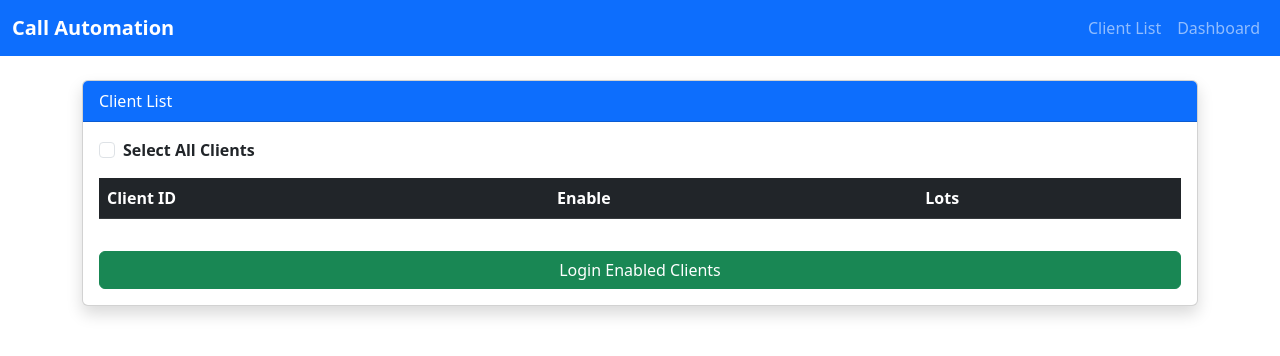
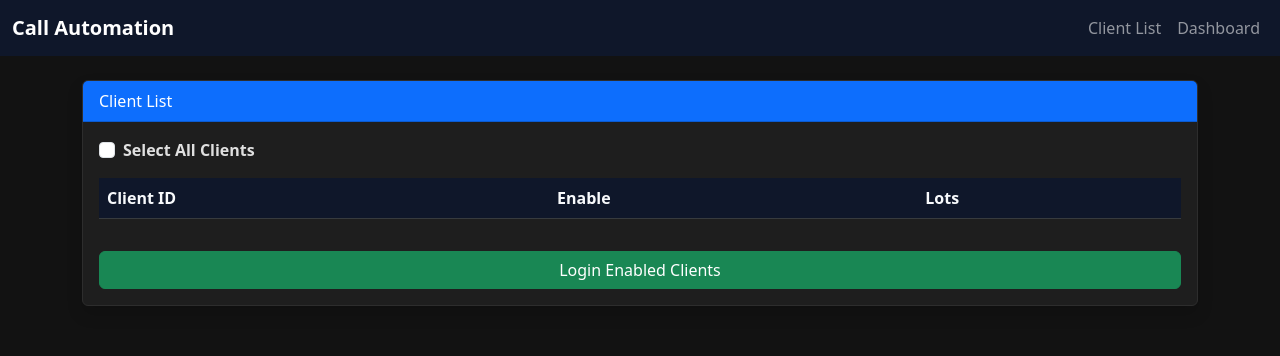
Before and after one commit to Sivaranjani0020/copy-trade, a Flask app: page / in a window 1280 px wide. Shown: the top 356 px of the page. Run offline with Flask 3, Linux system fonts and the light colour scheme; data that the repository does not hold is empty.

Commit message:
Implement dark theme styles in index.html
Added dark theme styles for body, navbar, cards, and tables.

```diff
--- a/web_api/templates/index.html
+++ b/web_api/templates/index.html
@@ -66,6 +66,51 @@
 
     <link rel="stylesheet"
           href="https://cdn.jsdelivr.net/npm/bootstrap@5.3.0/dist/css/bootstrap.min.css">
+
+    <style>
+        /* ==============================
+   DARK THEME OVERRIDE
+   ============================== */
+body {
+    background: #121212;
+    color: #e0e0e0;
+}
+
+.navbar {
+    background: #0f172a !important;
+}
+
+.card {
+    background: #1e1e1e;
+    color: #e0e0e0;
+    border: 1px solid #2d2d2d;
+}
+
+.table thead th {
+    background: #0f172a !important;
+    color: #f8fafc;
+}
+
+.table tbody td {
+    color: #e0e0e0;
+    border-color: #2d2d2d;
+}
+
+.table-hover tbody tr:hover {
+    background: #2d2d2d;
+}
+
+.btn-light {
+    background: #2d2d2d;
+    color: #f8fafc;
+}
+
+.btn-outline-light {
+    border-color: #f8fafc;
+    color: #f8fafc;
+}
+
+    </style>
 </head>
 
 <body>
```
